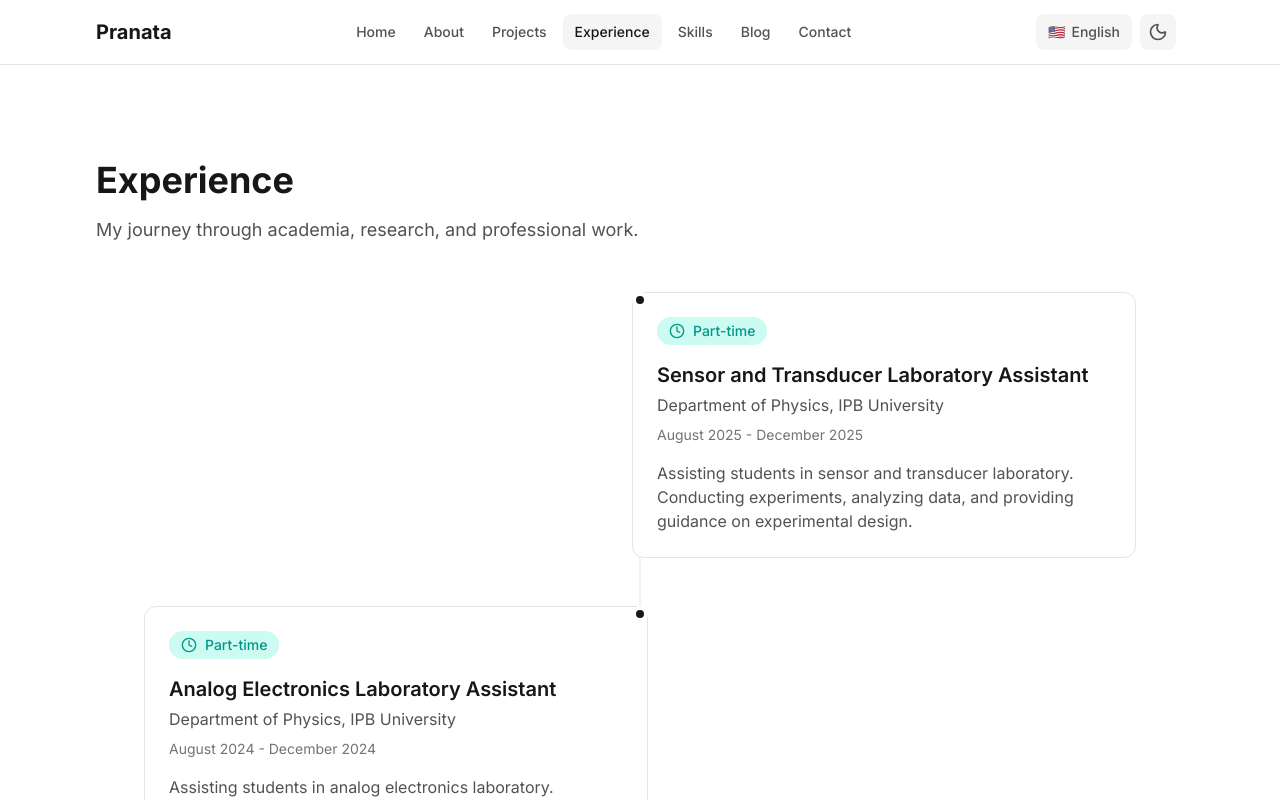
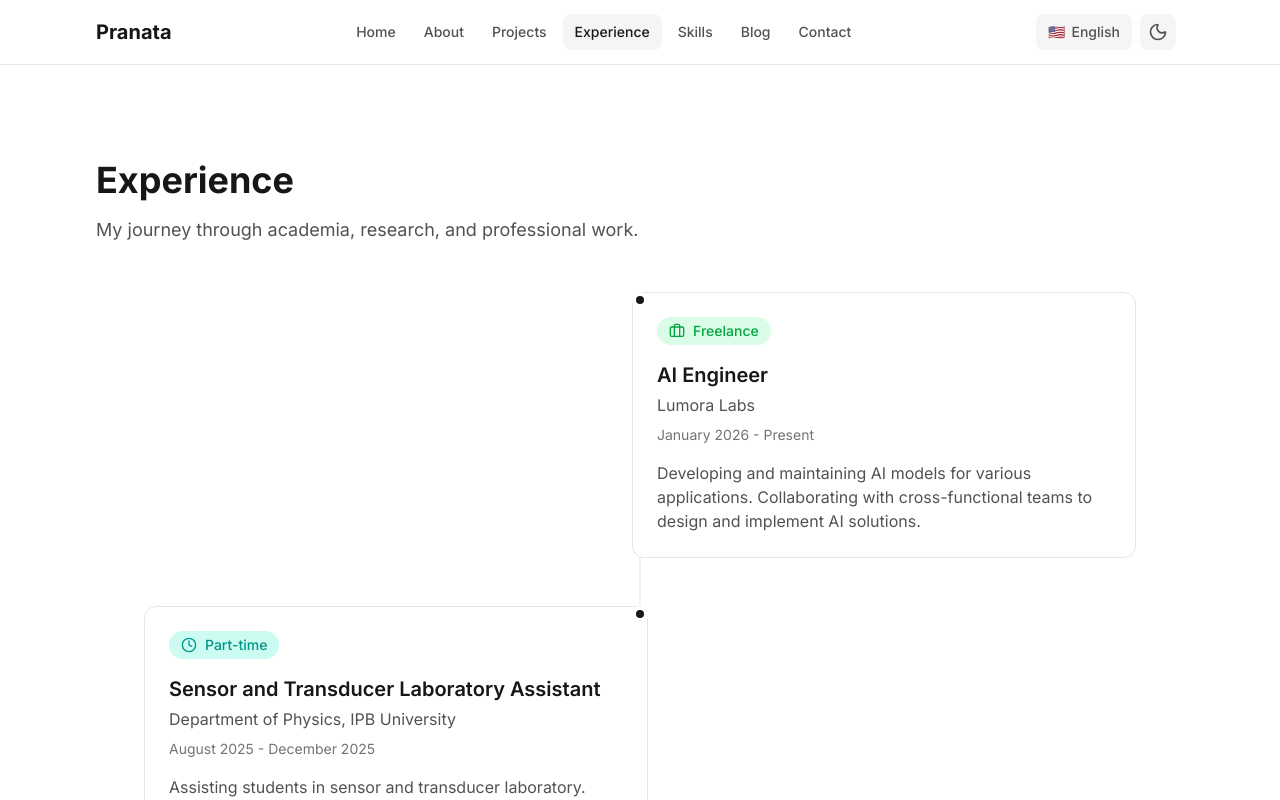
Before and after one commit to pranata-dev/personal-website, a Next.js app: page /experience in a window 1280 px wide. Shown: the top 800 px of the page. Built offline with nearby package versions, Linux system fonts and the light colour scheme.

Commit message:
fix: ensure experience page changes are committed

```diff
--- a/src/app/experience/page.tsx
+++ b/src/app/experience/page.tsx
@@ -17,6 +17,13 @@ export default function ExperiencePage() {
     const { t } = useLocale();
 
     const experiences: Experience[] = [
+        {
+            title: 'AI Engineer',
+            organization: 'Lumora Labs',
+            period: 'January 2026 - Present',
+            description: 'Developing and maintaining AI models for various applications. Collaborating with cross-functional teams to design and implement AI solutions.',
+            type: 'freelance',
+        },
         {
             title: 'Sensor and Transducer Laboratory Assistant',
             organization: 'Department of Physics, IPB University',
```
